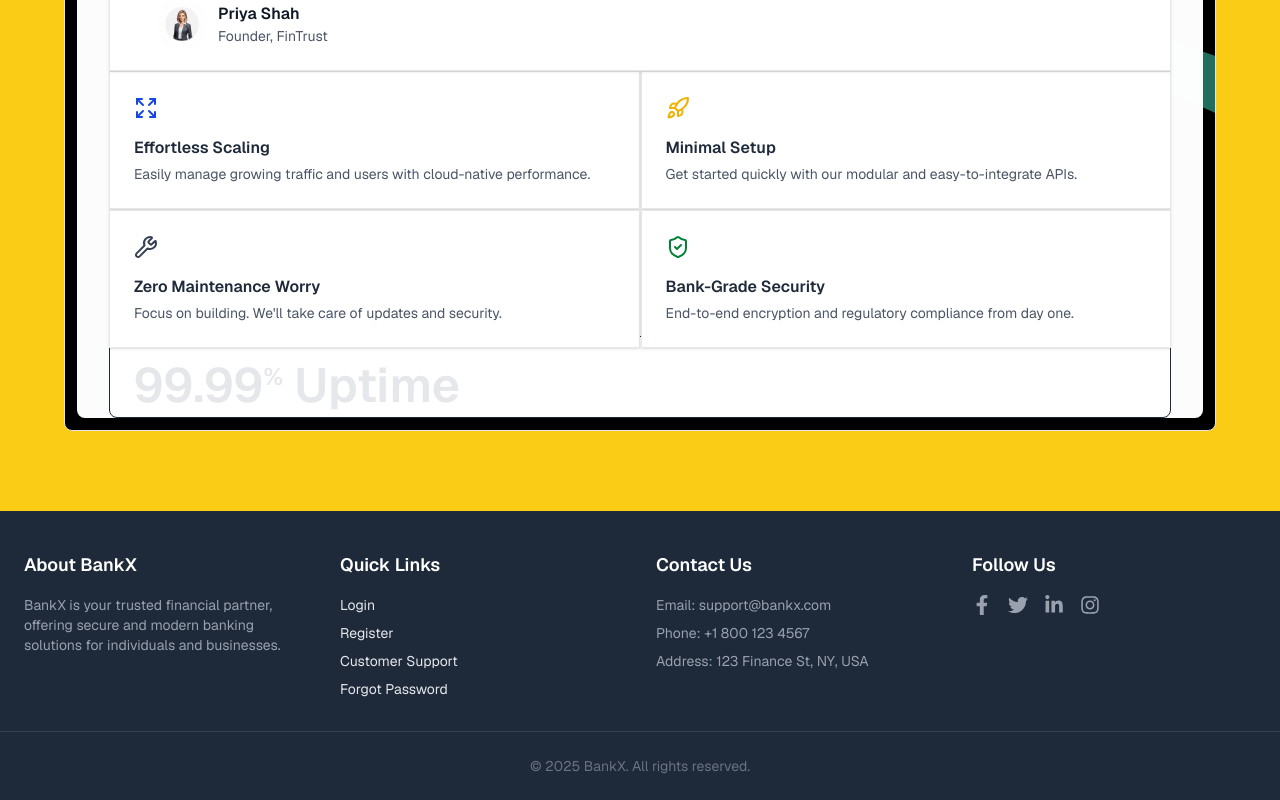
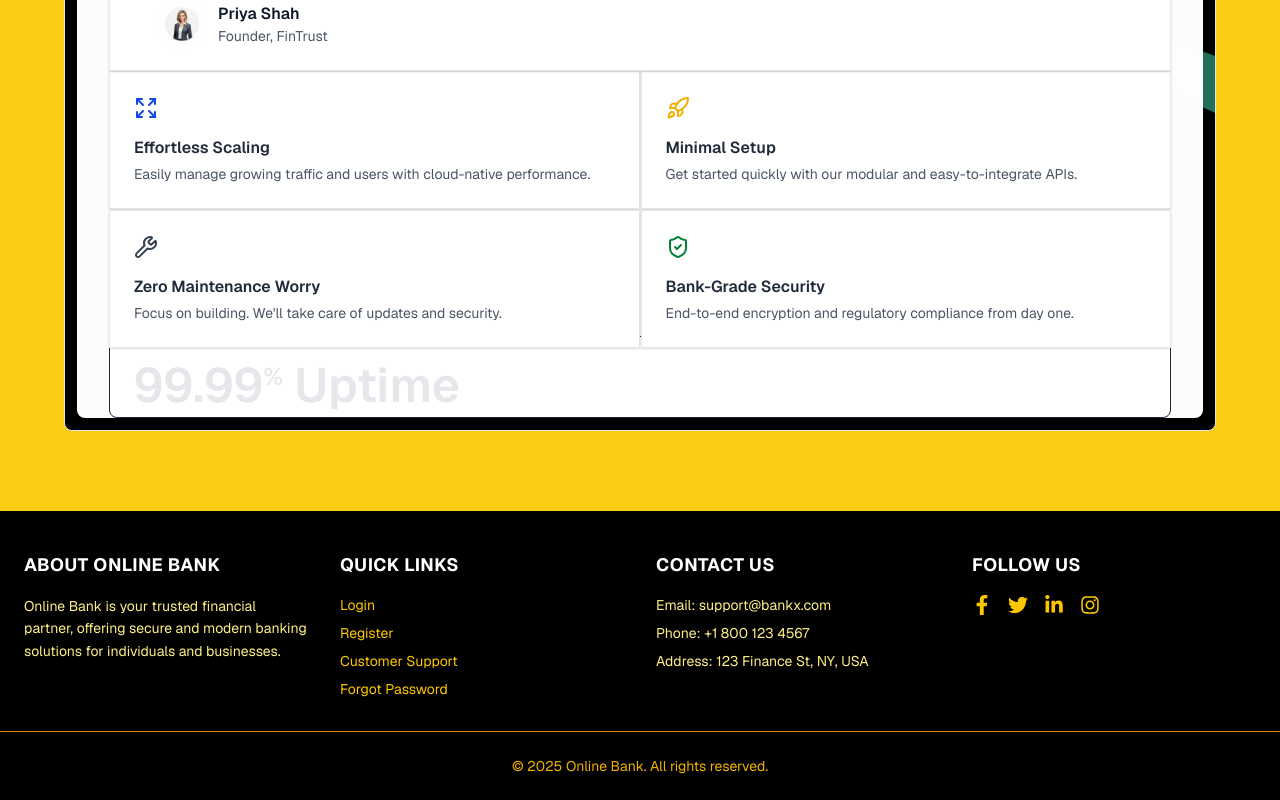
Before and after one commit to GiriBabu-2004/online-bank, a Next.js app: page / in a window 1280 px wide. Shown: the part 1969-2769 px from the top of the page. Built offline with nearby package versions, Linux system fonts and the light colour scheme; a web font is replaced by a local one.

Commit message:
feat: update Footer component with new styling, improved accessibility, and enhanced social media links

```diff
--- a/components/Footer.jsx
+++ b/components/Footer.jsx
@@ -1,34 +1,50 @@
 import Link from 'next/link';
-import { FaFacebookF, FaTwitter, FaLinkedinIn, FaInstagram } from 'react-icons/fa';
+import {
+  FaFacebookF,
+  FaTwitter,
+  FaLinkedinIn,
+  FaInstagram,
+} from 'react-icons/fa';
 
 export default function Footer() {
   return (
-    <footer className="bg-gray-800 text-gray-200 pt-10 pb-6">
-      <div className="max-w-7xl mx-auto px-6 grid grid-cols-1 md:grid-cols-4 gap-8 border-b border-gray-700 pb-8">
+    <footer className="bg-black text-yellow-400 pt-10 pb-6">
+      <div className="max-w-7xl mx-auto px-6 grid grid-cols-1 md:grid-cols-4 gap-8 border-b border-yellow-600 pb-8">
 
         {/* About */}
-        <div>
-          <h3 className="text-lg font-semibold mb-4 text-white">About BankX</h3>
-          <p className="text-sm text-gray-400">
-            BankX is your trusted financial partner, offering secure and modern banking solutions for individuals and businesses.
+        <div className="transition-transform duration-300 hover:-translate-y-1">
+          <h3 className="text-lg font-bold mb-4 text-white uppercase tracking-wide">About Online Bank</h3>
+          <p className="text-sm text-yellow-200 leading-relaxed">
+            Online Bank is your trusted financial partner, offering secure and modern banking solutions for individuals and businesses.
           </p>
         </div>
 
         {/* Quick Links */}
-        <div>
-          <h3 className="text-lg font-semibold mb-4 text-white">Quick Links</h3>
+        <div className="transition-transform duration-300 hover:-translate-y-1">
+          <h3 className="text-lg font-bold mb-4 text-white uppercase tracking-wide">Quick Links</h3>
           <ul className="space-y-2 text-sm">
-            <li><Link href="/login" className="hover:text-white">Login</Link></li>
-            <li><Link href="/register" className="hover:text-white">Register</Link></li>
-            <li><Link href="/customer-care" className="hover:text-white">Customer Support</Link></li>
-            <li><Link href="/forgot-password" className="hover:text-white">Forgot Password</Link></li>
+            {[
+              { href: '/login', label: 'Login' },
+              { href: '/register', label: 'Register' },
+              { href: '/customer-care', label: 'Customer Support' },
+              { href: '/forgot-password', label: 'Forgot Password' },
+            ].map(({ href, label }) => (
+              <li key={href}>
+                <Link
+                  href={href}
+                  className="text-yellow-400 hover:text-yellow-200 transition-colors duration-200"
+                >
+                  {label}
+                </Link>
+              </li>
+            ))}
           </ul>
         </div>
 
         {/* Contact */}
-        <div>
-          <h3 className="text-lg font-semibold mb-4 text-white">Contact Us</h3>
-          <ul className="text-sm space-y-2 text-gray-400">
+        <div className="transition-transform duration-300 hover:-translate-y-1">
+          <h3 className="text-lg font-bold mb-4 text-white uppercase tracking-wide">Contact Us</h3>
+          <ul className="text-sm space-y-2 text-yellow-200">
             <li>Email: support@bankx.com</li>
             <li>Phone: +1 800 123 4567</li>
             <li>Address: 123 Finance St, NY, USA</li>
@@ -36,28 +52,39 @@ export default function Footer() {
         </div>
 
         {/* Social Media */}
-        <div>
-          <h3 className="text-lg font-semibold mb-4 text-white">Follow Us</h3>
+        <div className="transition-transform duration-300 hover:-translate-y-1">
+          <h3 className="text-lg font-bold mb-4 text-white uppercase tracking-wide">Follow Us</h3>
           <div className="flex space-x-4">
-            <a href="https://facebook.com" target="_blank" rel="noopener noreferrer" className="text-gray-400 hover:text-white text-xl">
-              <FaFacebookF />
-            </a>
-            <a href="https://twitter.com" target="_blank" rel="noopener noreferrer" className="text-gray-400 hover:text-white text-xl">
-              <FaTwitter />
-            </a>
-            <a href="https://linkedin.com" target="_blank" rel="noopener noreferrer" className="text-gray-400 hover:text-white text-xl">
-              <FaLinkedinIn />
-            </a>
-            <a href="https://instagram.com" target="_blank" rel="noopener noreferrer" className="text-gray-400 hover:text-white text-xl">
-              <FaInstagram />
-            </a>
+            {[{
+              href: 'https://facebook.com',
+              icon: <FaFacebookF />,
+            }, {
+              href: 'https://twitter.com',
+              icon: <FaTwitter />,
+            }, {
+              href: 'https://linkedin.com',
+              icon: <FaLinkedinIn />,
+            }, {
+              href: 'https://instagram.com',
+              icon: <FaInstagram />,
+            }].map(({ href, icon }, i) => (
+              <a
+                key={i}
+                href={href}
+                target="_blank"
+                rel="noopener noreferrer"
+                className="text-yellow-400 hover:text-yellow-100 transition-transform transform hover:scale-110 text-xl"
+              >
+                {icon}
+              </a>
+            ))}
           </div>
         </div>
       </div>
 
       {/* Copyright */}
-      <div className="text-center text-sm text-gray-500 mt-6">
-        © {new Date().getFullYear()} BankX. All rights reserved.
+      <div className="text-center text-sm text-yellow-500 mt-6 animate-fadeIn">
+        © {new Date().getFullYear()} Online Bank. All rights reserved.
       </div>
     </footer>
   );
```
